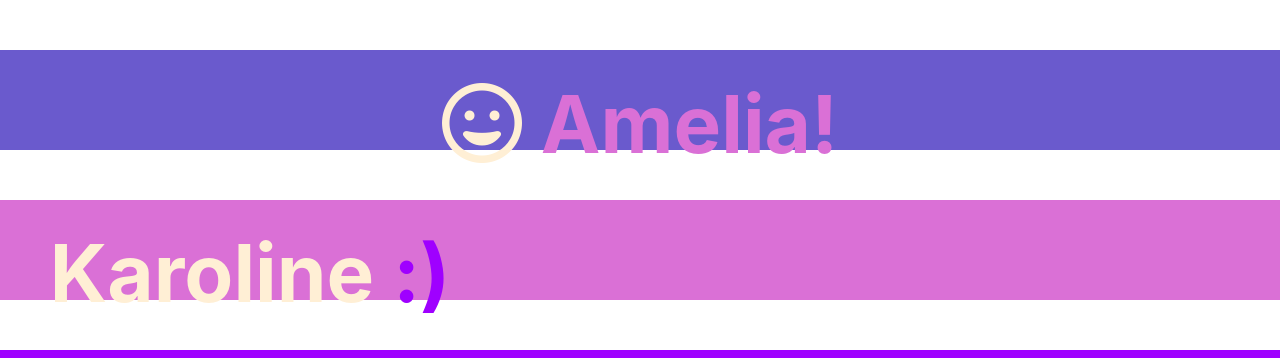
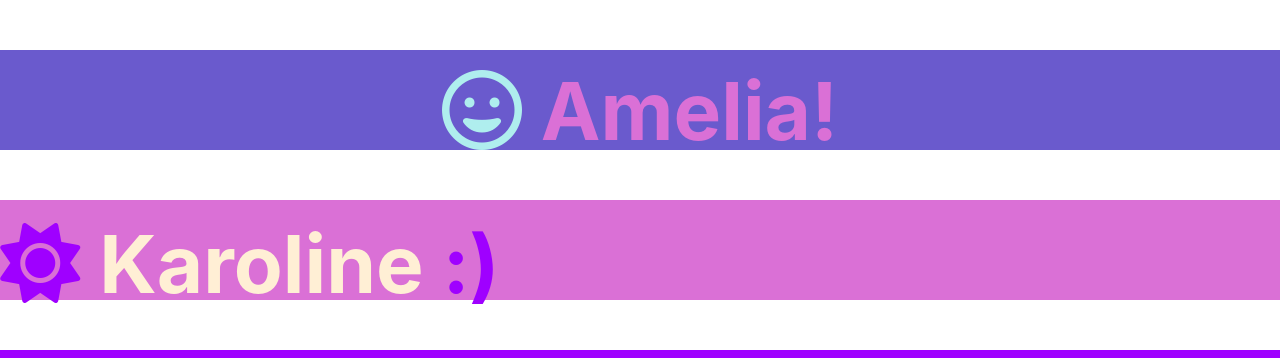
Before and after one commit to katarzyna-kw/css-animation-fun, a React (Create React App) app: page / in a window 1280 px wide. Shown: the top 358 px of the page. Built offline with nearby package versions, Linux system fonts and the light colour scheme; a web font is replaced by a local one.

Commit message:
Added icon for K

```diff
--- a/src/components/Amelia.css
+++ b/src/components/Amelia.css
@@ -20,7 +20,7 @@
   }
 
   .Amelia h1 span {
-    color: papayawhip;
+    color: paleturquoise;
   }
 
   @keyframes slideIn {
--- a/src/components/Karoline.css
+++ b/src/components/Karoline.css
@@ -26,7 +26,7 @@
 
   @keyframes slideIn {
     100% {
-      transform: translateY(50px);
+      transform: translateY(30px);
       opacity: 1;
     }
   }
--- a/src/components/Karoline.js
+++ b/src/components/Karoline.js
@@ -3,7 +3,8 @@ import './Karoline.css'
 function Karoline() {
     return (
       <div className="Karoline">
-        <h1>Karoline <span>:)</span></h1>
+        <h1>
+          <span><i class="fas fa-sun"></i></span> Karoline <span>:)</span></h1>
 
       </div>
       );
```
